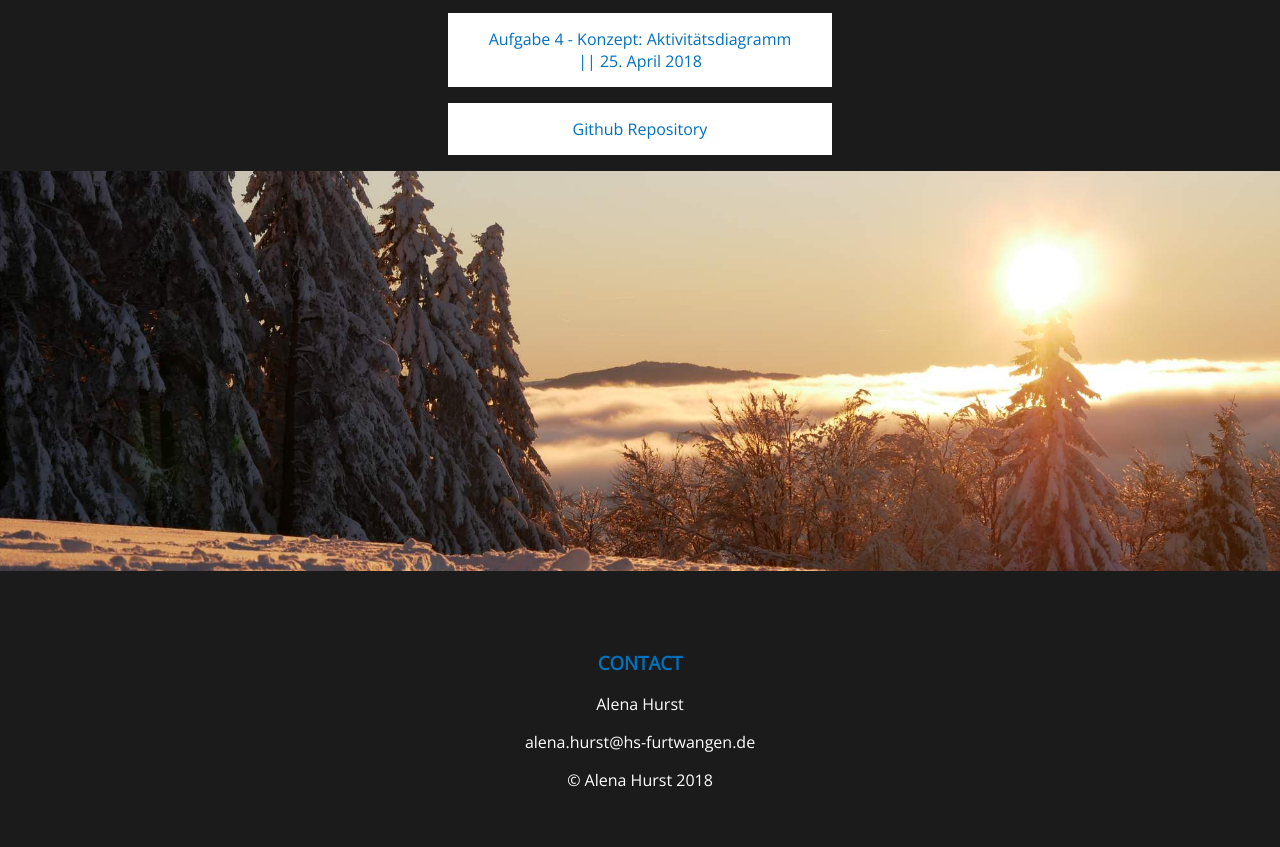
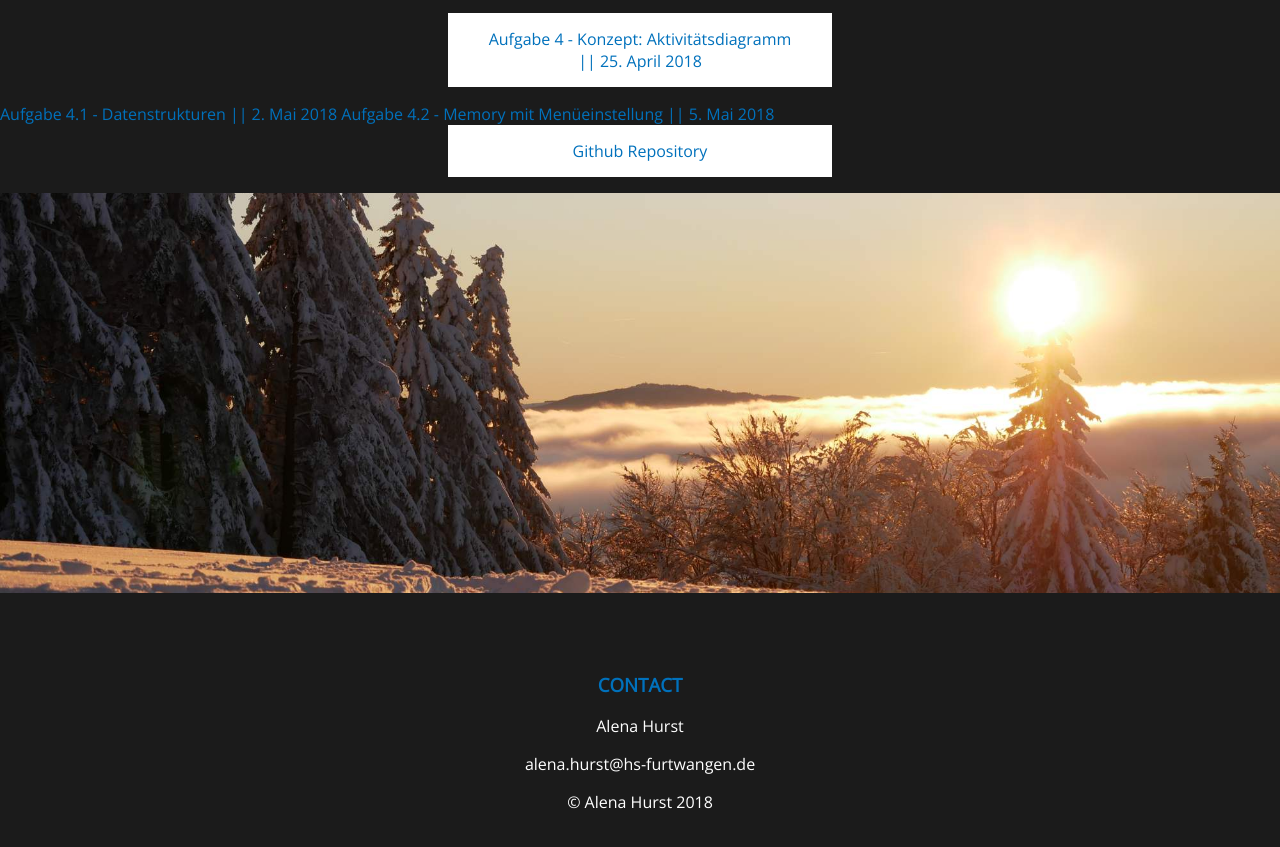
Before and after one commit to alenamaria/alenamaria.github.io, a website: page Userpage/userpage.html in a window 1280 px wide. Shown: the part 2830-3677 px from the top of the page. Drawn offline with nearby package versions, Linux system fonts and the light colour scheme.

Commit message:
Aktualisierung der Userpage (Link zu Aufgabe 4.1 und 4.2)

```diff
--- a/Userpage/userpage.html
+++ b/Userpage/userpage.html
@@ -68,6 +68,8 @@
 				<a href="https://alenamaria.github.io/EIA2/Aufgabe%203/Memory3.html" class="Aufgaben">Aufgabe 3 - Memory || 22. April 2018</a>
 				<a href="https://alenamaria.github.io/EIA2/Aufgabe%204/Konzept_Layout.jpeg" class="Aufgaben">Aufgabe 4 - Konzept: Layout || 25. April 2018</a>
 				<a href="https://alenamaria.github.io/EIA2/Aufgabe%204/Konzept_AD.jpeg" class="Aufgaben">Aufgabe 4 - Konzept: Aktivitätsdiagramm || 25. April 2018</a>
+				<a href="https://alenamaria.github.io/EIA2/Aufgabe%204/Aufgabe%204.1/DatabaseClient.html">Aufgabe 4.1 - Datenstrukturen || 2. Mai 2018</a>
+				<a href="https://alenamaria.github.io/EIA2/Aufgabe%204/Aufgabe%204.2/Aufgabe4.html">Aufgabe 4.2 - Memory mit Menüeinstellung || 5. Mai 2018</a>
 
         		<a href="https://github.com/alenamaria" class="Aufgaben">Github Repository</a>
         	</div>
```
